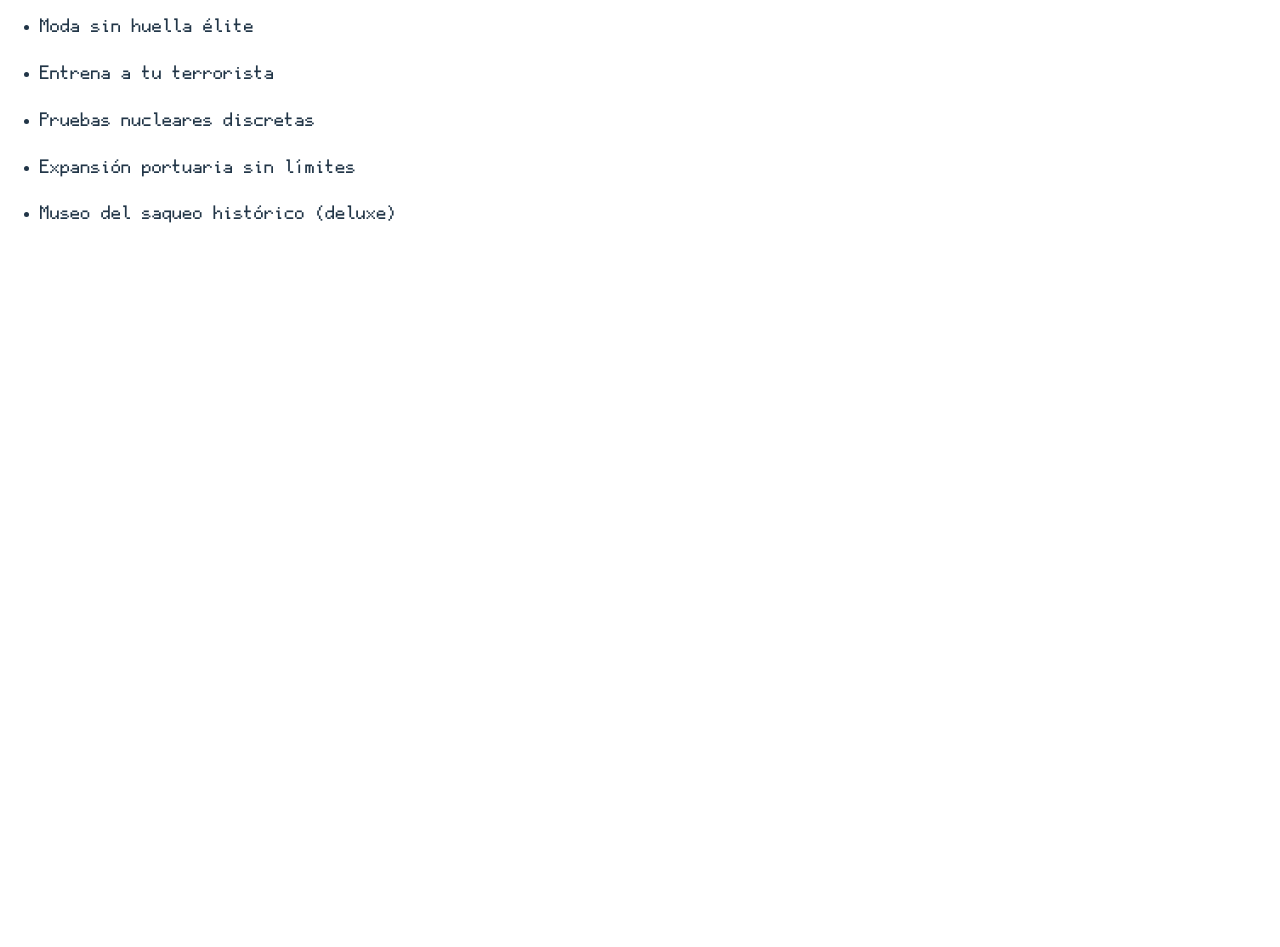
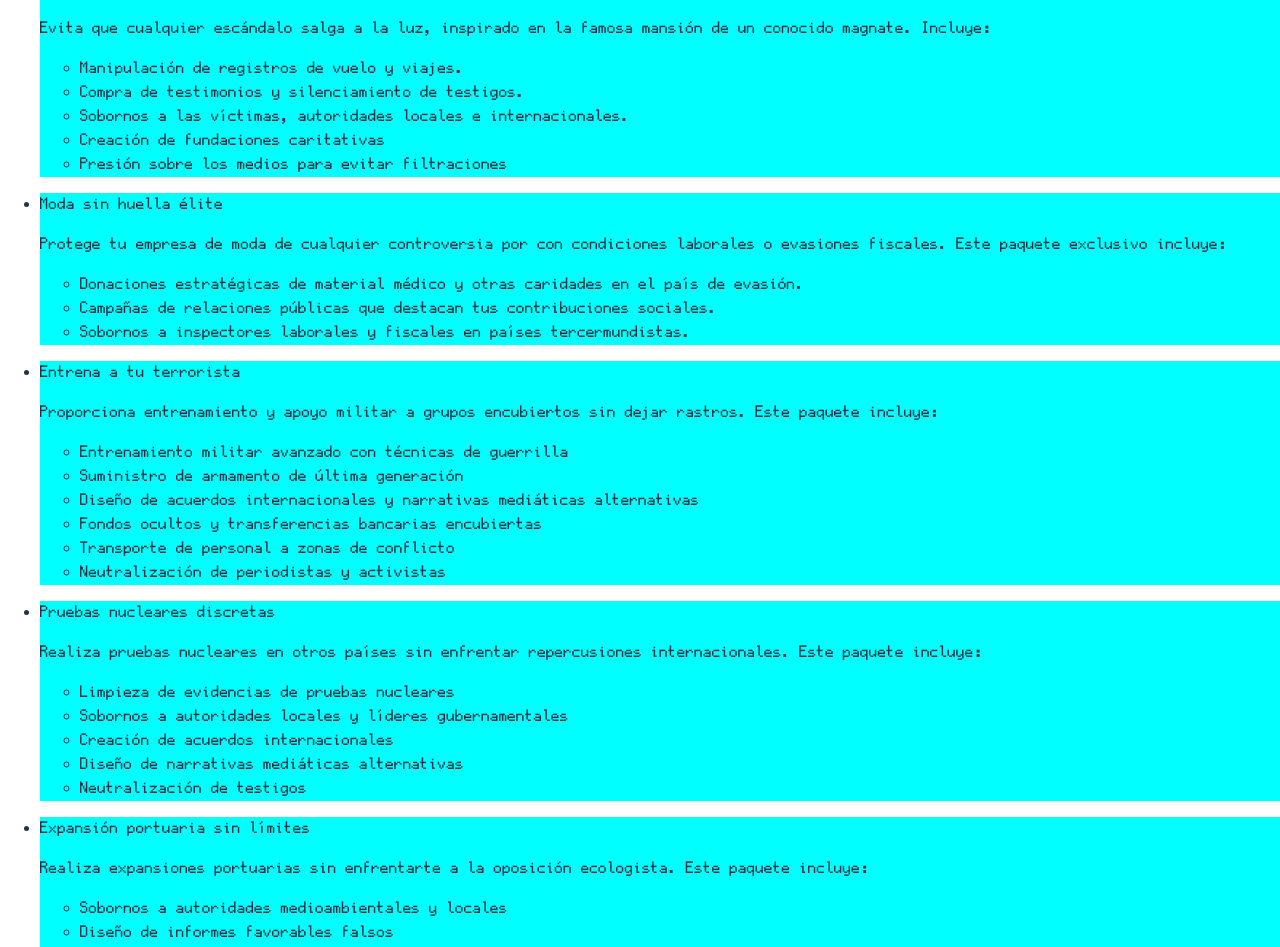
Before and after one commit to moramunozclara/catalogo-react, a React (Vite) app: page /catalogo in a window 1280 px wide. Shown: the part 420-1367 px from the top of the page. Before the commit the page ends 800 px from the top, so only its background shows below. Built offline with nearby package versions, Linux system fonts and the light colour scheme.

Commit message:
primeras cards del catálogo

```diff
--- a/public/backend/API/v1/productos.JSON
+++ b/public/backend/API/v1/productos.JSON
@@ -7,7 +7,7 @@
         {
             "name": "Vertidos navales prestigiosos",
             "description":"Este paquete exclusivo incluye:" ,
-            "services-list": [
+            "servicesList": [
                 "Sobornos a autoridades medioambientales",
                 "Manipulación de medios de comunicación para desviar la atención",
                 "Compensaciones a las víctimas para evitar demandas",
@@ -18,43 +18,77 @@
         },
         {
             "name": "Isla privada de silencio",
-            "description": "Evita que cualquier escándalo salga a la luz. Incluye:",
-            "services-list": "",
+            "description": "Evita que cualquier escándalo salga a la luz, inspirado en la famosa mansión de un conocido magnate. Incluye:",
+            "servicesList": [
+                "Manipulación de registros de vuelo y viajes.",
+                "Compra de testimonios y silenciamiento de testigos.",
+                "Sobornos a las víctimas, autoridades locales e internacionales.",
+                "Creación de fundaciones caritativas",
+                "Presión sobre los medios para evitar filtraciones"
+            ],
             "type": "Ocio",
             "price": 600000000
         },
         {
             "name": "Moda sin huella élite",
             "description": "Protege tu empresa de moda de cualquier controversia por con condiciones laborales o evasiones fiscales. Este paquete exclusivo incluye:",
-            "services-list": "",
+            "servicesList": [
+                "Donaciones estratégicas de material médico y otras caridades en el país de evasión.",
+                "Campañas de relaciones públicas que destacan tus contribuciones sociales.",
+                "Sobornos a inspectores laborales y fiscales en países tercermundistas."
+            ],
             "type": ["Medioambiental", "Evasión"],
             "price": 1200000000
         },
         {
             "name": "Entrena a tu terrorista",
             "description": "Proporciona entrenamiento y apoyo militar a grupos encubiertos sin dejar rastros. Este paquete incluye:",
-            "services-list": "",
+            "servicesList": [                "Entrenamiento militar avanzado con técnicas de guerrilla",
+            "Suministro de armamento de última generación",
+            "Diseño de acuerdos internacionales y narrativas mediáticas alternativas",
+            "Fondos ocultos y transferencias bancarias encubiertas ",
+            "Transporte de personal a zonas de conflicto",
+            "Neutralización de periodistas y activistas"
+        ],
             "type": "Política",
             "price": 2500000000
         },
         {
             "name": "Pruebas nucleares discretas",
             "description": "Realiza pruebas nucleares en otros países sin enfrentar repercusiones internacionales. Este paquete incluye:",
-            "services-list": "",
+            "servicesList": [
+                "Limpieza de evidencias de pruebas nucleares",
+                "Sobornos a autoridades locales y líderes gubernamentales",
+                "Creación de acuerdos internacionales",
+                "Diseño de narrativas mediáticas alternativas",
+                "Neutralización de testigos"
+            ],
             "type": ["Medioambiental", ""],
             "price": 5000000000
         },
         {
             "name": "Expansión portuaria sin límites",
             "description": "Realiza expansiones portuarias sin enfrentarte a la oposición ecologista. Este paquete incluye:",
-            "services-list": "",
+            "servicesList": [
+                "Sobornos a autoridades medioambientales y locales",
+                "Diseño de informes favorables falsos",
+                "Manipulación de estudios de impacto ambiental",
+                "Creación de planes de compensación ecológica falsa",
+                "Diseño de narrativas de urgencia a la bienvenida al turismo internacional"
+            ],
             "type": ["Medioambiental", "Urbanismo"],
             "price": 20000000
         },
         {
             "name": "Museo del saqueo histórico (deluxe)",
             "description": "Crea y expón tu colección de piezas de otras naciones adquiridas con métodos cuestionables, sin obligación de devolverlas. Este paquete incluye:",
-            "services-list": "",
+            "servicesList": [
+                "Sobornos a legisladores y funcionarios internacionales",
+                "Redacción de marcos legales autoimpuestos que impidan la devolución de tus obras",
+                "Diseño de narrativas justificativas sobre la preservación de las piezas en tu museo",
+                "Elaboración de campañas destacando la importancia cultural y educativa de las piezas",
+                "Contratación de expertos académicos para defender la legitimidad de tu colección"
+            ],
             "type": ["Cultural", "Política"],
             "price": 15000000000
         }
--- a/src/css/catalogo.css
+++ b/src/css/catalogo.css
@@ -8,3 +8,7 @@
 body {
  font-family: 'GohuFont', sans-serif;
 }
+
+.ProductContainer {
+    background-color: aqua;
+}
--- a/src/lib/routes.jsx
+++ b/src/lib/routes.jsx
@@ -30,7 +30,8 @@ const router = createBrowserRouter([{
             element: <Catalogo/>
         },
         {
-            path: 'producto/:productoId',
+            // COLOCAR LUEGO DE NUEVO path: 'producto/:productoId',
+            path: 'producto',
             element: <Producto/>
         },
         {
--- a/src/pages/Catalogo.jsx
+++ b/src/pages/Catalogo.jsx
@@ -36,13 +36,26 @@ const Catalogo = () => {
             <>
             <h2>Estoy en el Catálogo</h2>
             <ul>
-                {productos.map((producto =>
-                    <li key={producto.name}><h3>{producto.name}</h3>
-                    </li>))}
+                <li>
+                    {productos.map((producto) => (
+                    <li key={producto.name}>
+                    <div className='ProductContainer'>
+                        <p>{producto.name}</p>
+                        <p>{producto.description}</p>
+                        {/* <p>Servicios:</p> */}
+                        <ul>
+                            {producto.servicesList.map((service, index) => (
+                                <li key={index}>{service}</li>
+                            ))}
+                        </ul>
+                                                {/* <p>{producto.type}</p> */}
+                                                {/* <p>{producto.price}</p> */}
+                                            </div>
+                                </li>
+                    ))}
+                </li>
             </ul>
-
             </>
-
     );
 }
 
--- a/src/pages/Producto.jsx
+++ b/src/pages/Producto.jsx
@@ -5,11 +5,46 @@
 // UseParams: es para obtener parámetros de la URL
 import { useParams } from "react-router-dom";
 
+import {useState, useEffect} from 'react';
+
+
 const Producto = () => {
 
-    const { productoId } = useParams()
+    const { productoId } = useParams();
+    const [productos, setProductos] = useState([]);
 
-    return ( <h1>Estoy en la pág. individual de Producto {productoId} </h1> );
+
+    useEffect(() => {
+        const getProductos = async () => {
+            try {
+                const respuesta= await fetch('/backend/API/v1/productos.json');
+                const objeto = await respuesta.json();
+                setProductos(objeto.results);
+            }
+            catch (error) {
+                console.error('Error al obtener los productos:', error);
+            }
+        };
+
+        getProductos();
+
+    }, []);
+
+    return (
+
+            <>
+            <h2>Estoy en la pág. individual de Producto {productoId}</h2>
+            <ul>
+                {productos.map((producto =>
+                    <li key={producto.name}><h3>{producto.name}</h3>
+                    </li>))}
+            </ul>
+
+            </>
+
+
+
+    );
 }
 
 export default Producto;
```
